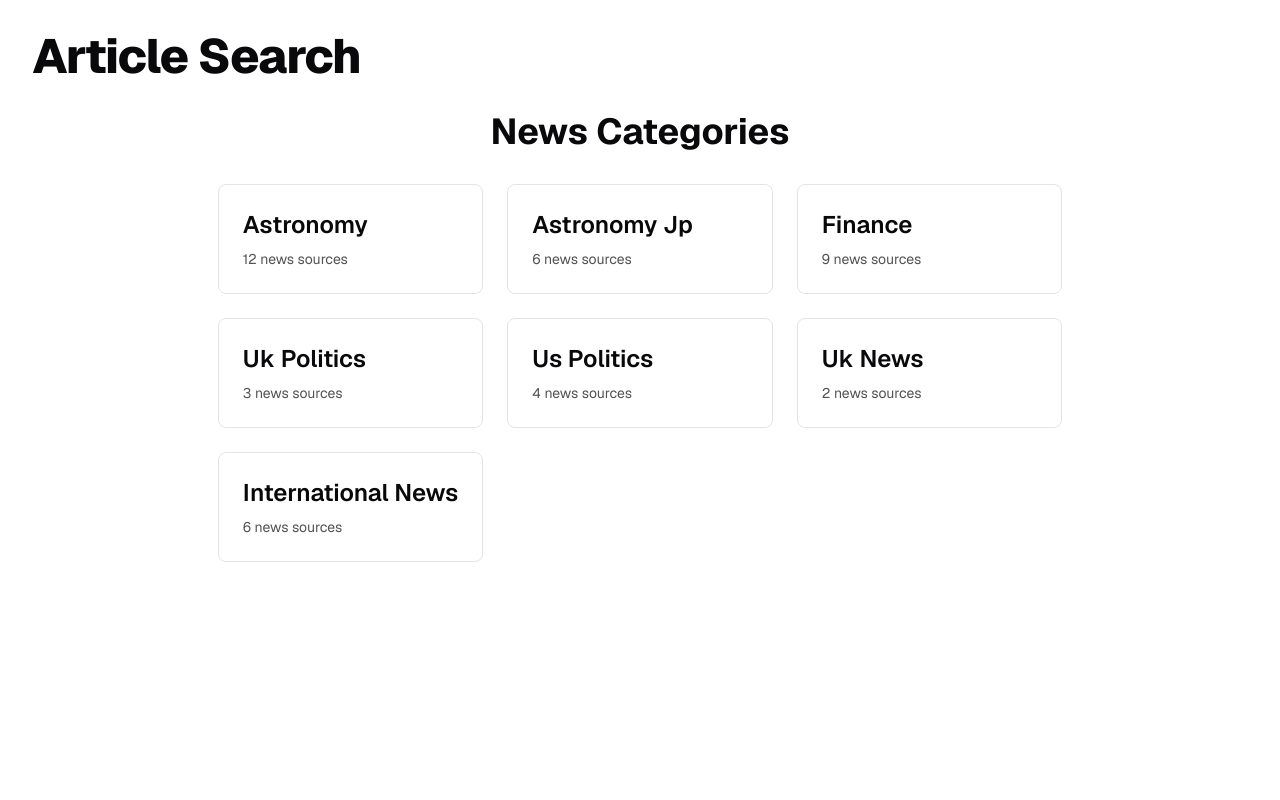
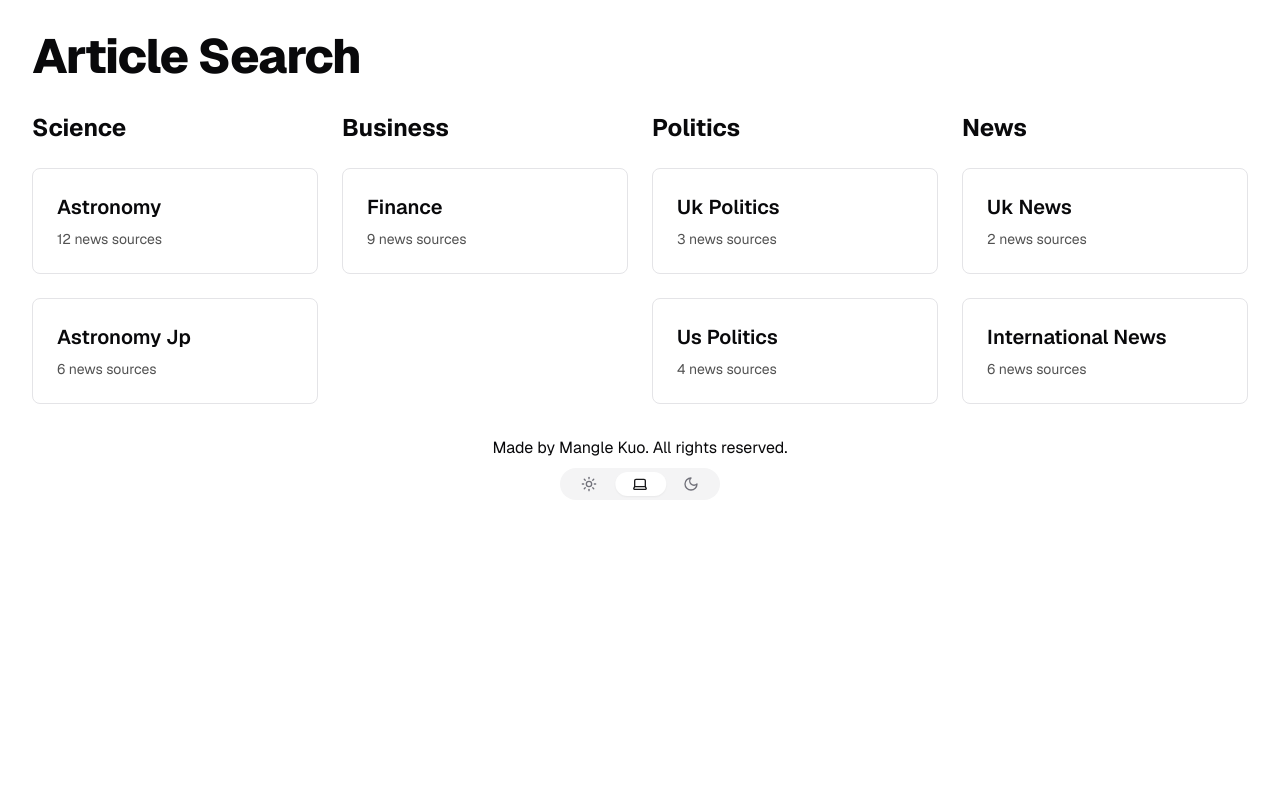
Before and after one commit to ghcpuman902/article-search, a Next.js app: page / in a window 1280 px wide. Shown: the top 800 px of the page. Built offline with nearby package versions, Linux system fonts and the light colour scheme.

Commit message:
improved dark mode handle and landing page style

```diff
--- a/app/[category]/list/page.tsx
+++ b/app/[category]/list/page.tsx
@@ -6,6 +6,7 @@ import { RSS_SOURCES } from '@/lib/rss-sources';
 import { LoadingSources, LoadingCardGrid } from '@/app/ui/loading-templates';
 import ArticleTable from '@/app/ui/article-table';
 import { SuccessfulSources } from '@/app/ui/successful-sources';
+import { Footer } from '@/app/ui/footer';
 
 export default async function ListPage({
     params,
@@ -43,6 +44,7 @@ export default async function ListPage({
             <div className="flex flex-col w-full items-center text-center text-neutral-400">
                 <p>Search Params: <code className="font-mono">{JSON.stringify(resolvedSearchParams)}</code></p>
             </div>
+            <Footer />
         </>
     )
 }
--- a/app/layout.tsx
+++ b/app/layout.tsx
@@ -17,7 +17,6 @@ import { Toaster } from "@/components/ui/toaster"
 import "./globals.css";
 import { Suspense } from "react";
 import { ThemeProvider } from '@/components/theme-provider';
-import { ModeToggle } from '@/components/mode-toggle';
 import Link from 'next/link';
 // import { LoadingSources, LoadingSearchSortFilter, LoadingCardGrid } from "./ui/loading-templates";
 
@@ -55,13 +54,8 @@ export default async function RootLayout({
   return (
     <html lang="en" className={`${GeistSans.variable} ${GeistMono.variable}`} suppressHydrationWarning>
       <body>
-        <ThemeProvider
-          attribute="class"
-          defaultTheme="system"
-          enableSystem
-          disableTransitionOnChange
-        >
-          <div className="p-4 md:p-8 overflow-clip">
+      <ThemeProvider attribute="class" defaultTheme="system" enableSystem>
+      <div className="p-4 md:p-8 overflow-clip">
             <nav className="flex justify-between items-center">
               <Link href="/">
                 <h1 className="text-4xl font-extrabold tracking-tight lg:text-5xl">
@@ -69,15 +63,8 @@ export default async function RootLayout({
                 </h1>
               </Link>
             </nav>
-            <div className="">
+            <div>
               {children}
-            </div>
-
-            <div className="mt-4 md:mt-8 flex flex-col w-full items-center">
-              Made by Mangle Kuo. All rights reserved.<br />
-              <Suspense fallback={<div>Loading...</div>}>
-                <ModeToggle />
-              </Suspense>
             </div>
           </div>
           <Analytics />
--- a/app/page.tsx
+++ b/app/page.tsx
@@ -1,29 +1,47 @@
 import Link from 'next/link'
 import { RSS_SOURCES } from '@/lib/rss-sources'
+import { Footer } from '@/app/ui/footer'
 
 export default function HomePage() {
+  // Group the categories by their group property
+  const groupedCategories = Object.entries(RSS_SOURCES).reduce((acc, [key, value]) => {
+    const group = value.group
+    if (!acc[group]) acc[group] = []
+    acc[group].push(key)
+    return acc
+  }, {} as Record<string, string[]>)
+
   return (
-    <div className="flex flex-col items-center min-h-screen p-8">
-      <h1 className="text-4xl font-bold mb-8">News Categories</h1>
+    <div className="flex flex-col items-center min-h-96 py-8 w-full mx-auto max-w-[2000px]">
+      <div className="columns-1 md:columns-2 lg:columns-3 xl:columns-4 2xl:columns-5 gap-6 w-full">
+        {Object.entries(groupedCategories).map(([groupName, categories]) => (
+          <section key={groupName} className="break-inside-avoid-column mb-6">
+            <h2 className="text-2xl font-bold mb-6 capitalize">
+              {groupName.replace('-', ' ')}
+            </h2>
 
-      <div className="grid grid-cols-1 md:grid-cols-2 lg:grid-cols-3 gap-6">
-        {Object.entries(RSS_SOURCES).map(([category, config]) => (
+            <div className="grid grid-cols-1 gap-6">
+              {categories.map(category => (
                 <Link
                   key={category}
-            href={`/${category}?q=${encodeURIComponent(config.defaultQuery)}`}
-            className="p-6 border rounded-lg hover:bg-neutral-100 transition-colors"
+                  href={`/${category}?q=${encodeURIComponent(RSS_SOURCES[category].defaultQuery)}`}
+                  className="p-6 border rounded-lg hover:bg-neutral-100 dark:hover:bg-neutral-800 transition-colors"
                 >
                   <div className="flex flex-col gap-2">
-              <h2 className="text-2xl font-semibold capitalize">
+                    <h3 className="text-xl font-semibold capitalize">
                       {category.replace('-', ' ')}
-              </h2>
+                    </h3>
                     <p className="text-sm text-neutral-600">
-                {config.feeds.length} news sources
+                      {RSS_SOURCES[category].feeds.length} news sources
                     </p>
                   </div>
                 </Link>
               ))}
             </div>
+          </section>
+        ))}
+      </div>
+      <Footer />
     </div>
   )
 }
--- /dev/null
+++ b/app/ui/footer.tsx
@@ -0,0 +1,13 @@
+import { ThemeToggle } from "@/components/theme-toggle";
+import { Suspense } from "react";
+
+export function Footer() {
+    return (
+        <footer className="mt-4 md:mt-8 flex flex-col w-full items-center gap-2">
+            Made by Mangle Kuo. All rights reserved.<br />
+            <Suspense fallback={<div>Loading...</div>}>
+                <ThemeToggle />
+            </Suspense>
+        </footer>
+    )
+}
--- a/components/mode-toggle.tsx
+++ /dev/null
@@ -1,40 +0,0 @@
-"use client"
-
-import * as React from "react"
-import { Moon, Sun } from "lucide-react"
-import { useTheme } from "next-themes"
-
-import { Button } from "@/components/ui/button"
-import {
-  DropdownMenu,
-  DropdownMenuContent,
-  DropdownMenuItem,
-  DropdownMenuTrigger,
-} from "@/components/ui/dropdown-menu"
-
-export function ModeToggle() {
-  const { setTheme } = useTheme()
-
-  return (
-    <DropdownMenu>
-      <DropdownMenuTrigger asChild>
-        <Button variant="outline" size="icon">
-          <Sun className="h-[1.2rem] w-[1.2rem] rotate-0 scale-100 transition-all dark:-rotate-90 dark:scale-0" />
-          <Moon className="absolute h-[1.2rem] w-[1.2rem] rotate-90 scale-0 transition-all dark:rotate-0 dark:scale-100" />
-          <span className="sr-only">Toggle theme</span>
-        </Button>
-      </DropdownMenuTrigger>
-      <DropdownMenuContent align="end">
-        <DropdownMenuItem onClick={() => setTheme("light")}>
-          Light
-        </DropdownMenuItem>
-        <DropdownMenuItem onClick={() => setTheme("dark")}>
-          Dark
-        </DropdownMenuItem>
-        <DropdownMenuItem onClick={() => setTheme("system")}>
-          System
-        </DropdownMenuItem>
-      </DropdownMenuContent>
-    </DropdownMenu>
-  )
-}
--- a/components/theme-provider.tsx
+++ b/components/theme-provider.tsx
@@ -1,11 +1,8 @@
-"use client"
+'use client'
 
-import * as React from "react"
-import { ThemeProvider as NextThemesProvider } from "next-themes"
+import { ThemeProvider as NextThemesProvider } from 'next-themes'
+import { type ThemeProviderProps } from 'next-themes/dist/types'
 
-export function ThemeProvider({
-  children,
-  ...props
-}: React.ComponentProps<typeof NextThemesProvider>) {
-  return <NextThemesProvider enableSystem={true} {...props}>{children}</NextThemesProvider>
+export function ThemeProvider({ children, ...props }: ThemeProviderProps) {
+  return <NextThemesProvider {...props}>{children}</NextThemesProvider>
 }
--- /dev/null
+++ b/components/theme-toggle.tsx
@@ -0,0 +1,51 @@
+'use client'
+
+import { useState, useEffect } from 'react'
+import { useTheme } from 'next-themes'
+import { Moon, Sun, Laptop } from 'lucide-react'
+
+const themes = [
+  { name: 'light', icon: Sun },
+  { name: 'system', icon: Laptop },
+  { name: 'dark', icon: Moon },
+]
+
+export function ThemeToggle() {
+  const [mounted, setMounted] = useState(false)
+  const { theme, setTheme } = useTheme()
+
+  useEffect(() => {
+    setMounted(true)
+  }, [])
+
+  if (!mounted) {
+    return null
+  }
+
+  const currentTheme = theme || 'system'
+  const currentIndex = themes.findIndex(t => t.name === currentTheme)
+
+  return (
+    <div className="relative flex h-8 w-40 items-center justify-center rounded-full bg-zinc-100 p-1 dark:bg-zinc-800">
+      <div
+        className="absolute left-1 h-6 w-[calc(33.33%-2px)] rounded-full bg-white shadow-sm transition-transform dark:bg-zinc-700"
+        style={{ transform: `translateX(${currentIndex * 100}%)` }}
+      />
+      {themes.map(({ name, icon: Icon }) => (
+        <button
+          key={name}
+          className={`relative z-10 flex h-6 w-1/3 items-center justify-center rounded-full text-sm transition-colors ${
+            currentTheme === name
+              ? 'text-zinc-900 dark:text-zinc-100'
+              : 'text-zinc-500 hover:text-zinc-900 dark:hover:text-zinc-100'
+          }`}
+          onClick={() => setTheme(name)}
+          aria-label={`Switch to ${name} theme`}
+        >
+          <Icon className="h-4 w-4" />
+          <span className="sr-only">{name} mode</span>
+        </button>
+      ))}
+    </div>
+  )
+}
--- a/lib/rss-sources.ts
+++ b/lib/rss-sources.ts
@@ -1,6 +1,7 @@
 export type RSSSourceCategory = {
   feeds: string[]
   defaultQuery: string
+  group: 'news' | 'politics' | 'science' | 'business'
 }
 
 export const RSS_SOURCES: Record<string, RSSSourceCategory> = {
@@ -19,7 +20,8 @@ export const RSS_SOURCES: Record<string, RSSSourceCategory> = {
       "https://www.newscientist.com/subject/space/feed/",
       "https://theconversation.com/us/technology/articles.atom"
     ],
-    defaultQuery: 'attention grabbing astronomy news'
+    defaultQuery: 'attention grabbing astronomy news',
+    group: 'science'
   },
   'astronomy-jp': {
     feeds: [
@@ -30,7 +32,8 @@ export const RSS_SOURCES: Record<string, RSSSourceCategory> = {
       "https://alma-telescope.jp/news/feed",
       "https://www.jaxa.jp/rss/press_j.rdf"
     ],
-    defaultQuery: '注目の天文ニュース'
+    defaultQuery: '注目の天文ニュース',
+    group: 'science'
   },
   'finance': {
     feeds: [
@@ -44,7 +47,8 @@ export const RSS_SOURCES: Record<string, RSSSourceCategory> = {
       "https://www.ft.com/global-economy?format=rss",
       "https://www.ft.com/companies/financials?format=rss"
     ],
-    defaultQuery: 'significant financial and economic news'
+    defaultQuery: 'significant financial and economic news',
+    group: 'business'
   },
   'uk-politics': {
     feeds: [
@@ -52,7 +56,8 @@ export const RSS_SOURCES: Record<string, RSSSourceCategory> = {
       "https://www.telegraph.co.uk/politics/rss.xml",
       "https://www.ft.com/world/uk?format=rss"
     ],
-    defaultQuery: 'important UK political news and developments'
+    defaultQuery: 'important UK political news and developments',
+    group: 'politics'
   },
   'us-politics': {
     feeds: [
@@ -61,14 +66,16 @@ export const RSS_SOURCES: Record<string, RSSSourceCategory> = {
       "https://rss.politico.com/politics-news.xml",
       "https://www.ft.com/world/us?format=rss"
     ],
-    defaultQuery: 'important US political news and developments'
+    defaultQuery: 'important US political news and developments',
+    group: 'politics'
   },
   'uk-news': {
     feeds: [
       "https://www.theguardian.com/uk-news/rss",
       "https://www.telegraph.co.uk/news/rss.xml"
     ],
-    defaultQuery: 'important UK news'
+    defaultQuery: 'important UK news',
+    group: 'news'
   },
   'international-news': {
     feeds: [
@@ -79,6 +86,7 @@ export const RSS_SOURCES: Record<string, RSSSourceCategory> = {
       "https://www.ft.com/world/europe?format=rss",
       "https://www.ft.com/world/mideast?format=rss"
     ],
-    defaultQuery: 'important international news and developments'
+    defaultQuery: 'important international news and developments',
+    group: 'news'
   }
 }
```
Also changed, not shown: app/[category]/page.tsx (+7 -5 lines). Lines whose indentation alone changed are shown as unchanged.
